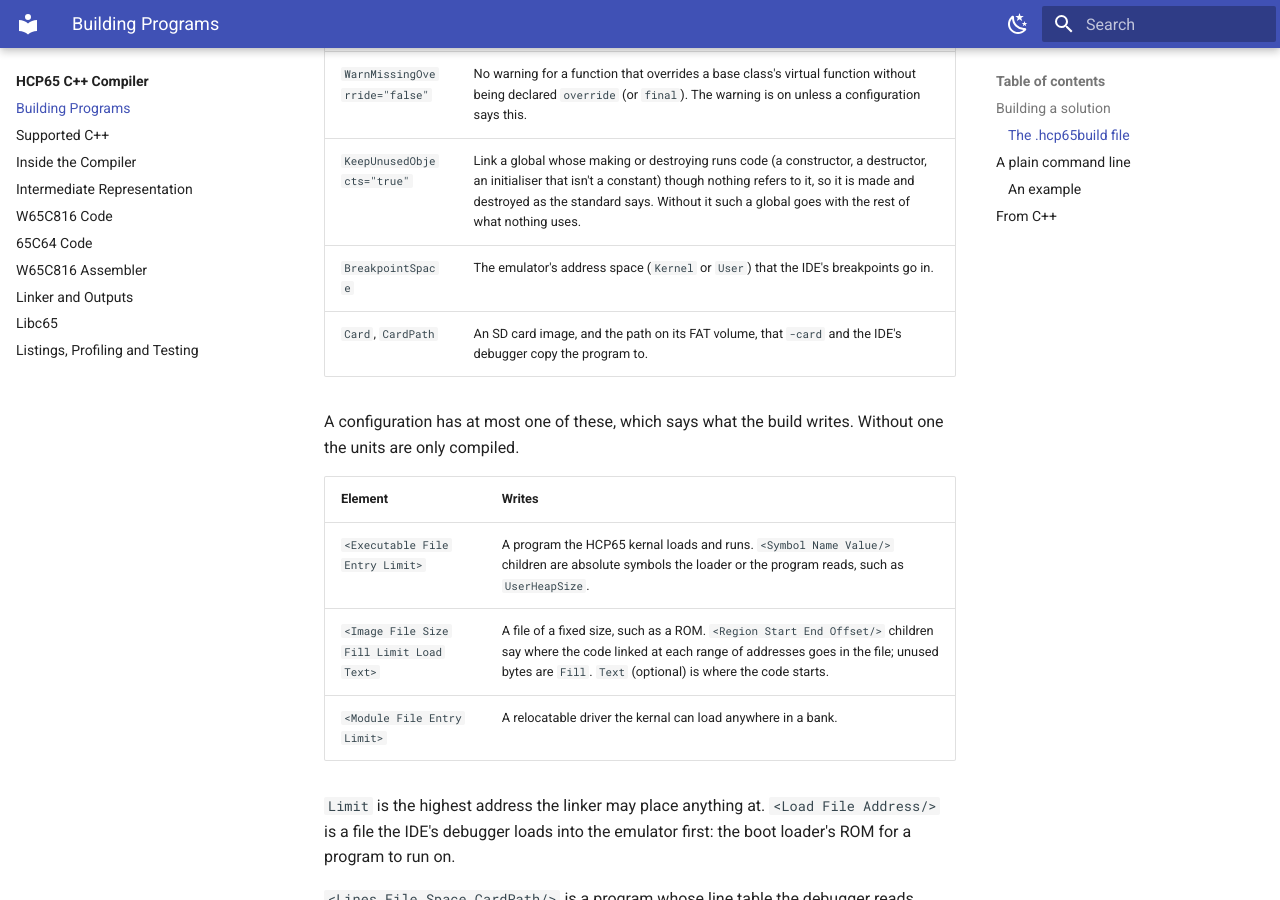
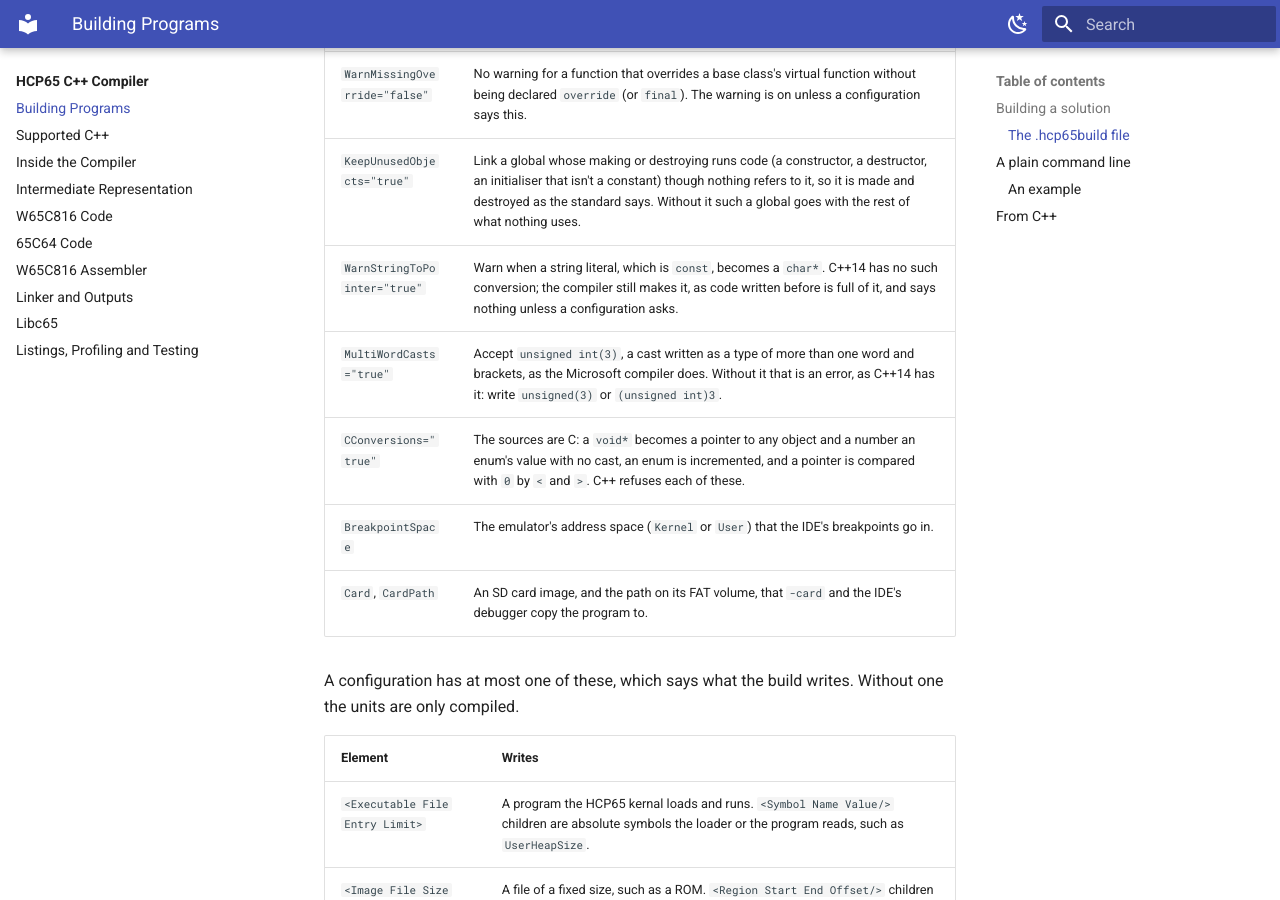
Before and after one commit to andrewpaterson/HCP65, an MkDocs documentation site: the page built from Website/docs/compiler/building.md, in a window 1280 px wide and 900 px high, scrolled down 2094 px. Built offline with MkDocs 1.6.1 and Material for MkDocs 9.7.7, drawn with Linux system fonts in a browser that asks for light colours; plug-ins that fetch from the network failed and are left out; some of the changed text lies outside the part shown.

Commit message:
Docs: the WarnStringToPointer, MultiWordCasts and CConversions build switches (configuration attributes, hcp65build options and the IDE's tick boxes).

```diff
--- a/Website/docs/compiler/building.md
+++ b/Website/docs/compiler/building.md
@@ -67,6 +67,9 @@ configuration whose files and settings it builds, and what to link.  This is
 | `Exceptions="true"` | Compiles the program with C++ exceptions: `throw`, `try` and `catch`.  Without it they are errors, and no code pays for them.  See [The C++ language](language.md). |
 | `WarnMissingOverride="false"` | No warning for a function that overrides a base class's virtual function without being declared `override` (or `final`).  The warning is on unless a configuration says this. |
 | `KeepUnusedObjects="true"` | Link a global whose making or destroying runs code (a constructor, a destructor, an initialiser that isn't a constant) though nothing refers to it, so it is made and destroyed as the standard says.  Without it such a global goes with the rest of what nothing uses. |
+| `WarnStringToPointer="true"` | Warn when a string literal, which is `const`, becomes a `char*`.  C++14 has no such conversion; the compiler still makes it, as code written before is full of it, and says nothing unless a configuration asks. |
+| `MultiWordCasts="true"` | Accept `unsigned int(3)`, a cast written as a type of more than one word and brackets, as the Microsoft compiler does.  Without it that is an error, as C++14 has it: write `unsigned(3)` or `(unsigned int)3`. |
+| `CConversions="true"` | The sources are C: a `void*` becomes a pointer to any object and a number an enum's value with no cast, an enum is incremented, and a pointer is compared with `0` by `<` and `>`.  C++ refuses each of these. |
 | `BreakpointSpace` | The emulator's address space (`Kernel` or `User`) that the IDE's breakpoints go in. |
 | `Card`, `CardPath` | An SD card image, and the path on its FAT volume, that `-card` and the IDE's debugger copy the program to. |
 
@@ -119,6 +122,9 @@ units are linked only when something uses them.  Sources can be `.cpp` or `.asm`
 | `-no-override-warning` | No warning for an override not declared `override`. |
 | `-exceptions` | C++ exceptions: `throw`, `try` and `catch` are compiled. |
 | `-keep-unused-objects` | Link a global that is made or destroyed by code though nothing uses it. |
+| `-warn-string-to-pointer` | Warn when a string literal becomes a `char*`. |
+| `-multi-word-casts` | Accept `unsigned int(3)`, a cast whose type is more than one word. |
+| `-c-conversions` | The sources are C: a `void*` and a number convert as C has them. |
 | `-exe <file> -entry <symbol> [-limit <n>] [-symbol <name>=<n>]...` | Link an executable. |
 | `-image <file> -size <n> [-fill <n>] [-limit <n>] [-load <n>] -region <start>,<end>,<offset>...` | Link an image. |
 | `-module <file> -entry <symbol> [-limit <n>]` | Link a module (a driver). |
```
Also changed, not shown: Website/docs/ide/building.md (+3 -0 lines).
